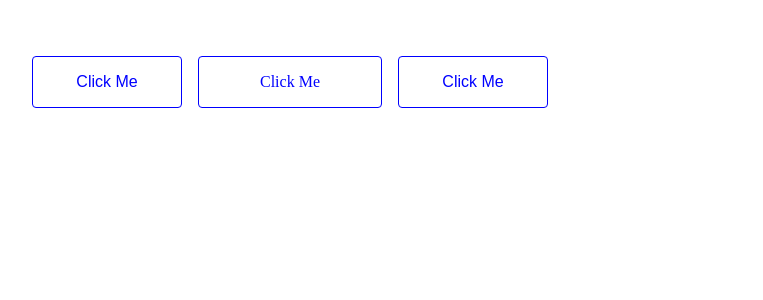
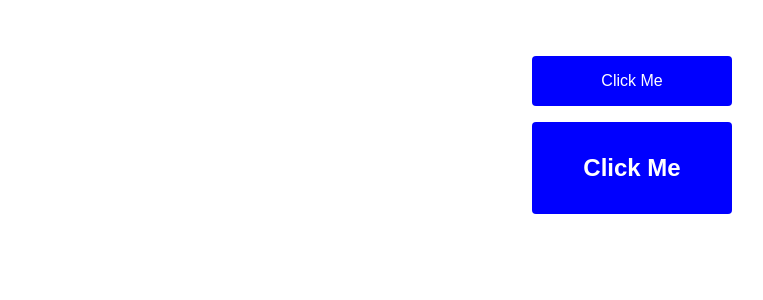
Before and after one commit to gyanchandra123/react-styled-component, a React (Create React App) app: page / in a window 1280 px wide. Shown: the top 300 px of the page, without its empty margins (8-771 px from the left). Built offline with nearby package versions, Linux system fonts and the light colour scheme.

Commit message:
34. CSS Helper Function

```diff
--- a/src/App.js
+++ b/src/App.js
@@ -1,20 +1,11 @@
-import styled from 'styled-components'
-import ComplexTitle from './components/ComplexTitle'
-import Random from './components/Random'
-import Loading from './components/Loading'
-import { HispterButton } from './components/Button'
+import styled from 'styled-components/macro'
+import { DefaultButton } from './components/Button'
 
 function App() {
   return (
     <div style={{ padding: '2rem' }}>
-      <HispterButton>click me</HispterButton>
-      <HispterButton
-        as='a'
-        href='https://duckduckgo.com/?q=good+images&t=brave&ia=web'
-      >
-        click me
-      </HispterButton>
-      <HispterButton>click me</HispterButton>
+      <DefaultButton>click me</DefaultButton>
+      <DefaultButton larger>click me</DefaultButton>
     </div>
   )
 }
--- a/src/components/Button.js
+++ b/src/components/Button.js
@@ -1,4 +1,4 @@
-import styled from 'styled-components'
+import styled, { css } from 'styled-components/macro'
 
 export const DefaultButton = styled.button`
   background-color: blue;
@@ -7,7 +7,19 @@
   border-radius: 0.25rem;
   cursor: pointer;
   text-transform: capitalize;
-  padding: 0.25rem;
+  ${({ larger }) =>
+    larger
+      ? css`
+          padding: 2rem;
+          font-size: 1.5rem;
+          font-weight: 700;
+        `
+      : css`
+          padding: 1rem;
+          font-size: 1rem;
+          font-weight: 400;
+        `}
+  padding: ${({ larger }) => larger && '2rem'};
   display: block;
   width: 200px;
   margin: 1rem auto;
```
